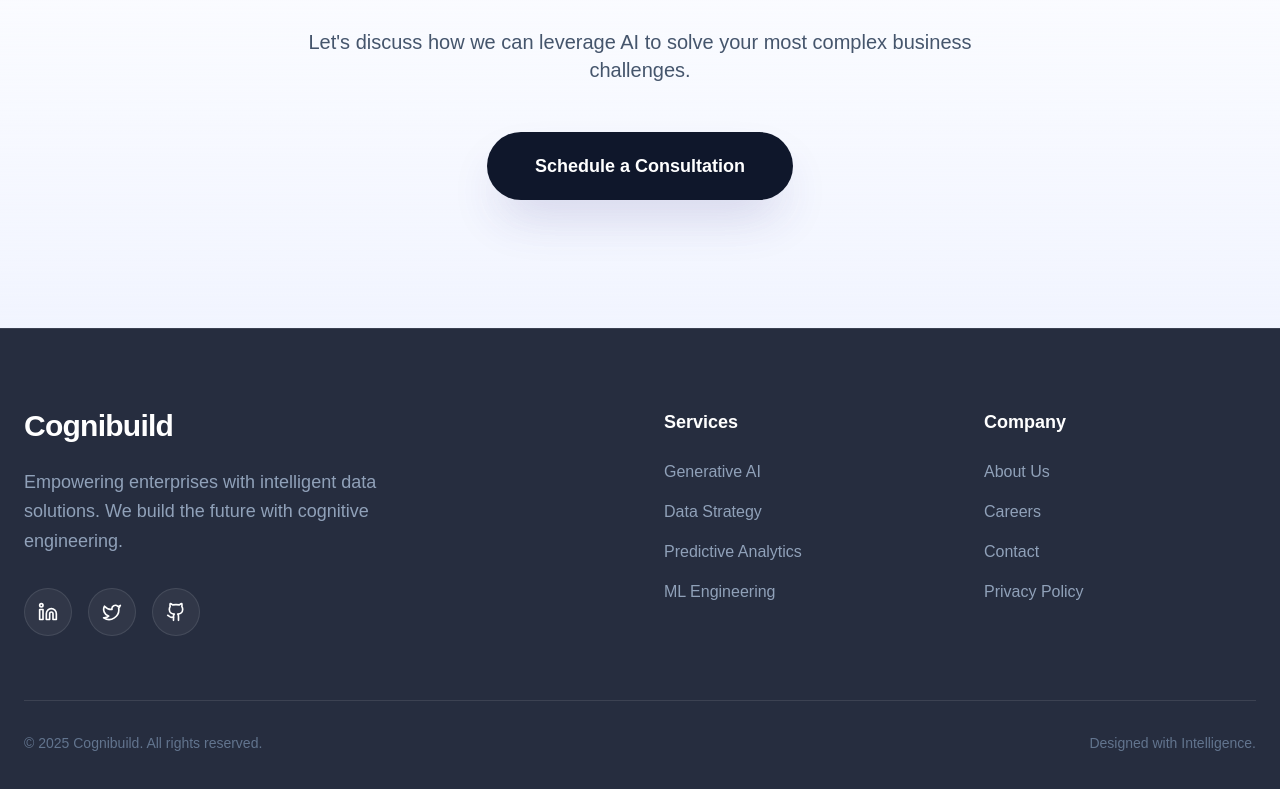
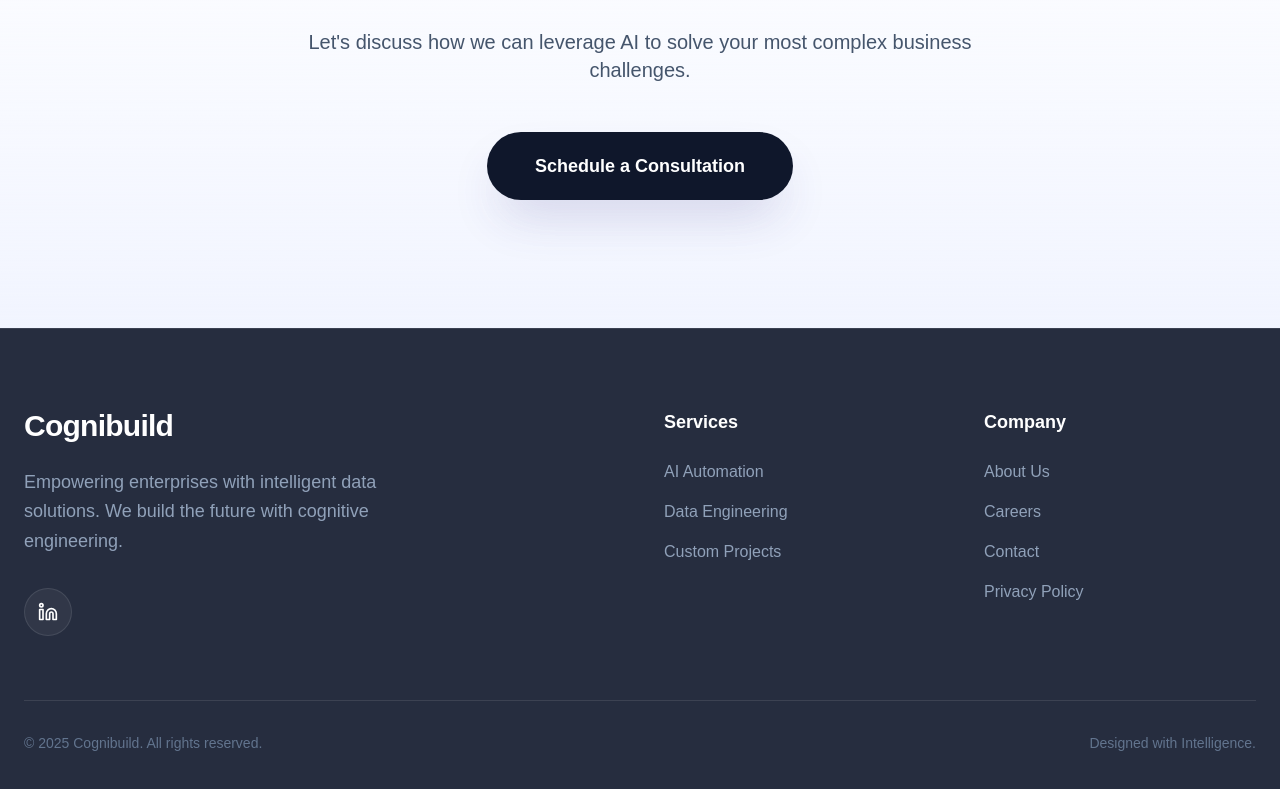
Before and after one commit to ajadnan1/cognibuild, a Next.js app: page / in a window 1280 px wide. Shown: the part 3736-4525 px from the top of the page. Built offline with nearby package versions, Linux system fonts and the light colour scheme.

Commit message:
Remove Twitter/GitHub links and update footer services

```diff
--- a/app/components/Footer.tsx
+++ b/app/components/Footer.tsx
@@ -1,5 +1,5 @@
 import { siteConfig } from "@/app/config/site";
-import { Linkedin, Twitter, Github } from "lucide-react";
+import { Linkedin } from "lucide-react";
 
 export default function Footer() {
     return (
@@ -19,22 +19,15 @@ export default function Footer() {
                             <a href={siteConfig.links.linkedin} target="_blank" rel="noopener noreferrer" className="w-12 h-12 rounded-full bg-white/5 border border-white/10 flex items-center justify-center hover:bg-white/10 hover:border-white/20 transition-all cursor-pointer text-white">
                                 <Linkedin size={20} />
                             </a>
-                            <a href={siteConfig.links.twitter} target="_blank" rel="noopener noreferrer" className="w-12 h-12 rounded-full bg-white/5 border border-white/10 flex items-center justify-center hover:bg-white/10 hover:border-white/20 transition-all cursor-pointer text-white">
-                                <Twitter size={20} />
-                            </a>
-                            <a href={siteConfig.links.github} target="_blank" rel="noopener noreferrer" className="w-12 h-12 rounded-full bg-white/5 border border-white/10 flex items-center justify-center hover:bg-white/10 hover:border-white/20 transition-all cursor-pointer text-white">
-                                <Github size={20} />
-                            </a>
                         </div>
                     </div>
 
                     <div>
                         <h3 className="font-semibold mb-6 text-white text-lg">Services</h3>
                         <ul className="space-y-4 text-slate-400">
-                            <li className="hover:text-white cursor-pointer transition-colors">Generative AI</li>
-                            <li className="hover:text-white cursor-pointer transition-colors">Data Strategy</li>
-                            <li className="hover:text-white cursor-pointer transition-colors">Predictive Analytics</li>
-                            <li className="hover:text-white cursor-pointer transition-colors">ML Engineering</li>
+                            <li><a href="/services/ai-automation" className="hover:text-white cursor-pointer transition-colors">AI Automation</a></li>
+                            <li><a href="/services/data-engineering" className="hover:text-white cursor-pointer transition-colors">Data Engineering</a></li>
+                            <li><a href="/services/custom-projects" className="hover:text-white cursor-pointer transition-colors">Custom Projects</a></li>
                         </ul>
                     </div>
 
--- a/app/components/JsonLd.tsx
+++ b/app/components/JsonLd.tsx
@@ -8,8 +8,6 @@ export default function JsonLd() {
         url: siteConfig.url,
         logo: `${siteConfig.url}/icon.png`,
         sameAs: [
-            siteConfig.links.twitter,
-            siteConfig.links.github,
             siteConfig.links.linkedin,
         ],
         description: siteConfig.description,
--- a/app/config/site.ts
+++ b/app/config/site.ts
@@ -4,8 +4,6 @@ export const siteConfig = {
     url: "https://cognibuild.com.au", // Valid production URL
     ogImage: "https://cognibuild.com/og.jpg", // We should probably create this or use a default
     links: {
-        twitter: "https://twitter.com/cognibuild",
-        github: "https://github.com/cognibuild",
         linkedin: "https://www.linkedin.com/company/cognibuild-au/"
     },
     keywords: [
```
